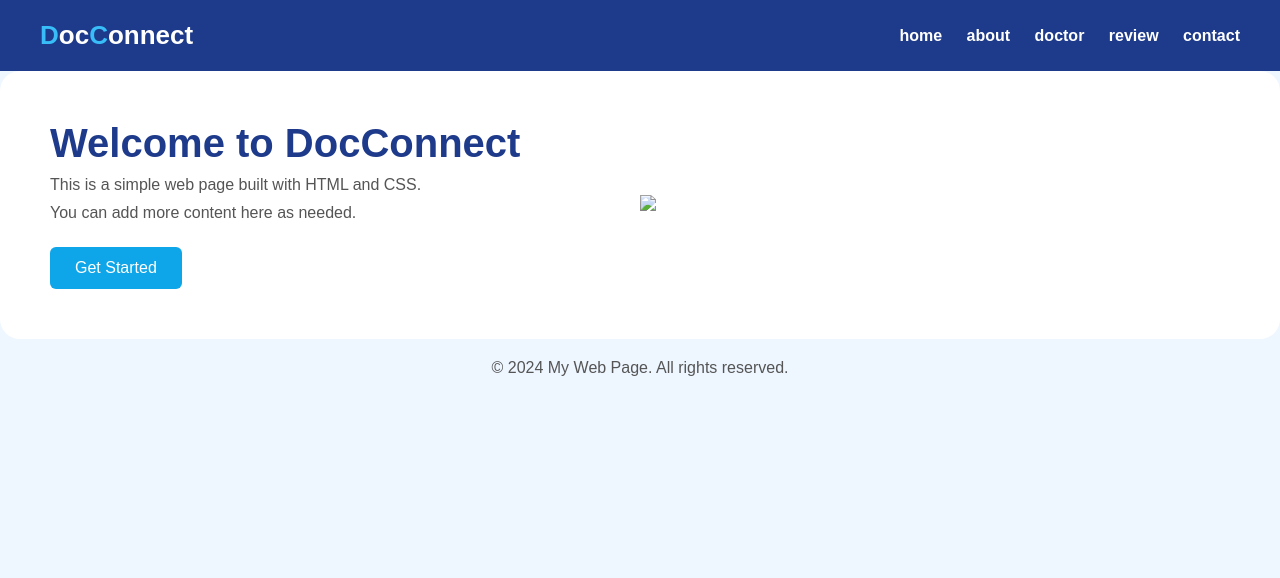
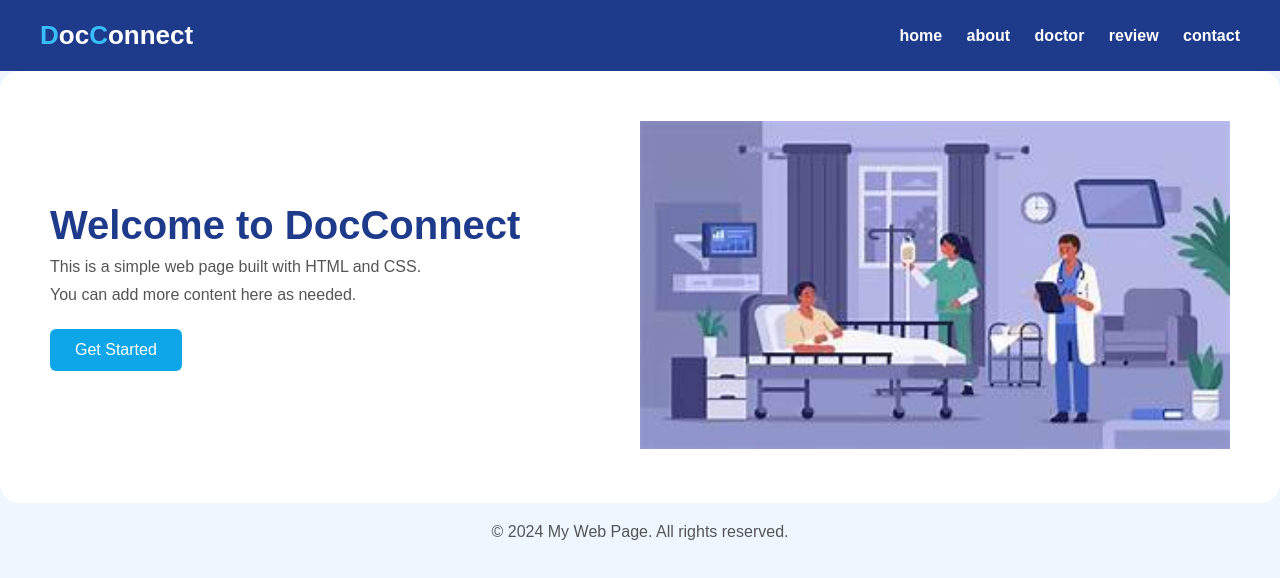
Before and after one commit to yashraj2k6/docconnect, a plain HTML site: page index.html in a window 1280 px wide. Drawn offline with Linux system fonts and the light colour scheme.

Commit message:
Update image source path for doctor image

```diff
--- a/index.html
+++ b/index.html
@@ -42,7 +42,7 @@
 
 
     <div class="hero-image">
-   <img src="doctor.png">
+   <img src="media/doctor.png">
     </div>
 </section>
   </main>
```
